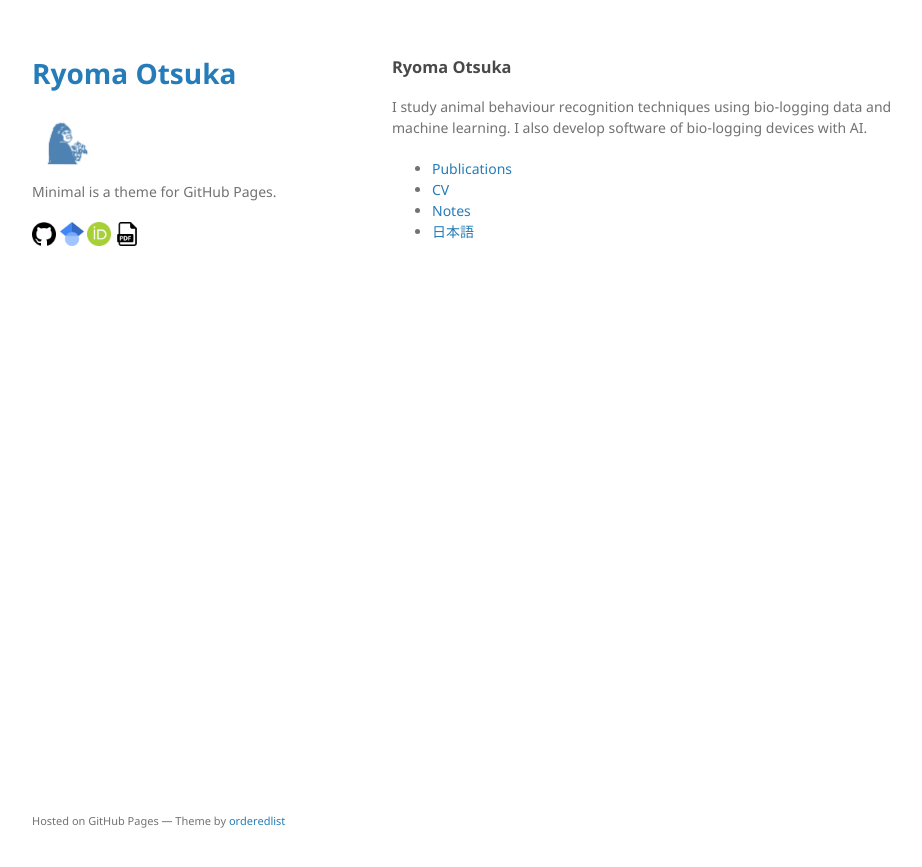
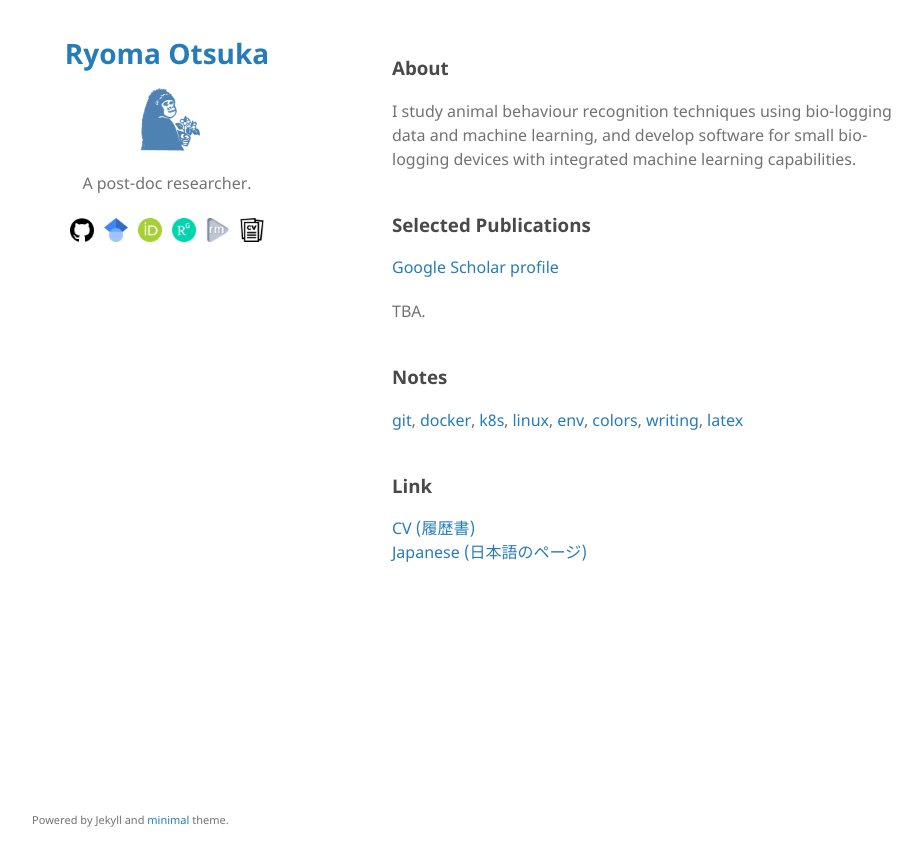
Before and after one commit to ryoma-otsuka/ryoma-otsuka.github.io, a Jekyll site: the page built from index.md, in a window 1280 px wide. Shown: the top 867 px of the page, without its empty margins (178-1100 px from the left). Built offline with Jekyll 4.4.1, drawn with Linux system fonts in a browser that asks for light colours; our own code applies the rules of GitHub Pages for plain Markdown files.

Commit message:
update: style update, local environment debugging

```diff
--- a/_config.yml
+++ b/_config.yml
@@ -1,8 +1,12 @@
 title: Ryoma Otsuka
 logo: /images/icons/dokudami_gorilla_lightblue_square.png
-description: Minimal is a theme for GitHub Pages.
-is_user_page: true
+description: A post-doc researcher.
 show_downloads: false
 google_analytics:
 theme: jekyll-theme-minimal
 markdown: GFM
+
+# For local environment debugging
+# url: "http://localhost:4000"
+# baseurl: ""
+# markdown: kramdown
--- a/_layouts/default.html
+++ b/_layouts/default.html
@@ -15,50 +15,61 @@
   <body>
     <div class="wrapper">
       <header>
+        <div class="title-container">
           <h1><a href="{{ "/" | absolute_url }}">{{ site.title | default: site.github.repository_name }}</a></h1>
+        </div>
 
+        <div class="logo-container">
           {% if site.logo %}
-          <img src="{{site.logo | relative_url}}" alt="Logo" width="67" />
+            <img src="{{ site.logo | relative_url }}" alt="Logo" width="100" />
           {% endif %}
+        </div>
 
+        <div class="description-container">
           <p>{{ site.description | default: site.github.project_tagline }}</p>
+        </div>
 
         <!-- {% if site.github.is_project_page %}
         <p class="view"><a href="{{ site.github.repository_url }}">View the Project on GitHub <small>{{ site.github.repository_nwo }}</small></a></p>
         {% endif %} -->
 
-        {% if site.github.is_user_page %}
-        <!-- <p class="view"><a href="{{ site.github.owner_url }}">View My GitHub Profile</a></p> -->
+        <!-- {% if site.github.is_user_page %}
+        <p class="view"><a href="{{ site.github.owner_url }}">View My GitHub Profile</a></p>
+        {% endif %} -->
+
         <p class="view">
-          <!-- GitHub Profile link -->
           <a href="{{ site.github.owner_url }}">
             <img src="{{ site.baseurl }}/images/icons/github.png" alt="GitHub Profile" width="24" height="24">
           </a>
 
-          <!-- Google Scholar link -->
           <a href="https://scholar.google.com/citations?user=TzrgGqEAAAAJ&hl=en" target="_blank">
             <img src="{{ site.baseurl }}/images/icons/google_scholar.png" alt="Google Scholar Profile" width="24" height="24">
           </a>
 
-          <!-- ORCiD link -->
           <a href="https://orcid.org/0000-0002-5147-1916" target="_blank">
             <img src="{{ site.baseurl }}/images/icons/orcid.png" alt="ORCiD" width="24" height="24">
           </a>
 
-          <!-- CV link -->
+          <a href="https://www.researchgate.net/profile/Ryoma-Otsuka-2" target="_blank">
+            <img src="{{ site.baseurl }}/images/icons/researchgate.png" alt="ORCiD" width="24" height="24">
+          </a>
+
+          <a href="https://researchmap.jp/ryoma_otsuka" target="_blank">
+            <img src="{{ site.baseurl }}/images/icons/researchmap.png" alt="CV" width="24" height="24">
+          </a>
+
           <a href="{{ site.baseurl }}/docs/cv/cv_en_jp.pdf" target="_blank">
-              <img src="{{ site.baseurl }}/images/icons/pdf.png" alt="CV" width="24" height="24">
+            <img src="{{ site.baseurl }}/images/icons/cv.png" alt="CV" width="24" height="24">
           </a>
         </p>
-        {% endif %}
 
-        {% if site.show_downloads %}
+        <!-- {% if site.show_downloads %}
         <ul class="downloads">
           <li><a href="{{ site.github.zip_url }}">Download <strong>ZIP File</strong></a></li>
           <li><a href="{{ site.github.tar_url }}">Download <strong>TAR Ball</strong></a></li>
           <li><a href="{{ site.github.repository_url }}">View On <strong>GitHub</strong></a></li>
         </ul>
-        {% endif %}
+        {% endif %} -->
       </header>
       <section>
 
@@ -69,7 +80,8 @@
         {% if site.github.is_project_page %}
         <p>This project is maintained by <a href="{{ site.github.owner_url }}">{{ site.github.owner_name }}</a></p>
         {% endif %}
-        <p><small>Hosted on GitHub Pages &mdash; Theme by <a href="https://github.com/orderedlist">orderedlist</a></small></p>
+        <!-- <p><small>Hosted on GitHub Pages &mdash; Theme by <a href="https://github.com/orderedlist">orderedlist</a></small></p> -->
+        <p><small>Powered by Jekyll and <a href="https://github.com/pages-themes/minimal">minimal</a> theme.</small></p>
       </footer>
     </div>
     <script src="{{ "/assets/js/scale.fix.js" | relative_url }}"></script>
--- a/_sass/jekyll-theme-minimal.scss
+++ b/_sass/jekyll-theme-minimal.scss
@@ -1,10 +1,12 @@
-@import "fonts";
-@import "rouge-github";
+// @import "fonts";
+// @import "rouge-github";
+@use "fonts";
+@use "rouge-github";
 
 body {
   background-color: #fff;
   padding:50px;
-  font: 14px/1.5 "Noto Sans", "Helvetica Neue", Helvetica, Arial, sans-serif;
+  font: 16px/1.5 "Noto Sans", "Helvetica Neue", Helvetica, Arial, sans-serif;
   color:#727272;
   font-weight:400;
 }
@@ -36,12 +38,18 @@ h3, h4, h5, h6 {
 
 a {
   color:#267CB9;
+  // color:#1E88E5;
+  // color:#4CAF50;
   text-decoration:none;
 }
 
 a:hover, a:focus {
-  color:#069;
-  font-weight: bold;
+  // color:#069;
+  // color:#4CAF50;
+  // color:#FF5722;
+  color:#E91E63;
+  // color:#D81B60;
+  // font-weight: bold;
 }
 
 a small {
@@ -284,3 +292,44 @@ footer {
     color:#444;
   }
 }
+
+// add by RO
+
+.title-container {
+  display: flex;
+  justify-content: center;
+  align-items: center;
+  height: 10px;
+}
+
+.logo-container {
+  display: flex;
+  justify-content: center;
+  align-items: center;
+  height: 100px;
+}
+
+.description-container {
+  display: flex;
+  justify-content: center;
+  align-items: center;
+  height: 50px;
+}
+
+.view {
+  display: flex;  /* Flexboxを使用 */
+  justify-content: center;  /* 横方向に中央揃え */
+  align-items: center;  /* 縦方向に中央揃え（高さがある場合） */
+  gap: 10px;  /* アイコンの間隔を指定 */
+}
+
+.icon-list {
+  list-style: none;
+  padding: 0;
+  display: flex;
+  // justify-content: space-around;
+}
+
+.icon-list li {
+  margin: 0 7px;
+}
--- a/_sass/minimal.scss
+++ b/_sass/minimal.scss
@@ -1,4 +1,5 @@
 // Placeholder file. If your site uses
 //     @import "{{ site.theme }}";
 // Then using this theme with jekyll-remote-theme will work fine.
-@import "jekyll-theme-minimal";
+// @import "jekyll-theme-minimal";
+@use "jekyll-theme-minimal";
--- a/assets/css/style.scss
+++ b/assets/css/style.scss
@@ -1,4 +1,5 @@
 ---
 ---
 
-@import "jekyll-theme-minimal";
+// @import "jekyll-theme-minimal";
+@use "jekyll-theme-minimal";
--- a/index.md
+++ b/index.md
@@ -1,12 +1,33 @@
-### Ryoma Otsuka
-I study animal behaviour recognition techniques using bio-logging data and machine learning. I also develop software of bio-logging devices with AI.
+---
+layout: default
+---
 
-- [Publications](https://scholar.google.co.jp/citations?user=TzrgGqEAAAAJ&hl=ja)
-- [CV](docs/cv/cv_en_jp.pdf)
-- [Notes](pages/notes/notes.md)
-- [日本語](pages/index_jp.md)
+### About
+I study animal behaviour recognition techniques using bio-logging data and machine learning, and develop software for small bio-logging devices with integrated machine learning capabilities.
+<br>
+<br>
 
-<!-- <be>
-<br>  -->
+### Selected Publications
+[Google Scholar profile](https://scholar.google.co.jp/citations?user=TzrgGqEAAAAJ&hl=en)
 
-<!-- [<img src="/images/icons/github.png" width="30">](https://github.com/ryoma-otsuka)&nbsp;&nbsp; [<img src="/images/icons/google_scholar.png" width="30">](https://scholar.google.co.jp/citations?user=TzrgGqEAAAAJ&hl=ja)&nbsp;&nbsp; [<img src="/images/icons/orcid.png" width="30">](https://orcid.org/0000-0002-5147-1916)&nbsp;&nbsp; [<img src="/images/icons/researchgate.png" width="30">](https://www.researchgate.net/profile/Ryoma-Otsuka-2)&nbsp;&nbsp; [<img src="/images/icons/research_map.png" width="90">](https://researchmap.jp/ryoma_otsuka)&nbsp;&nbsp; -->
+TBA.
+<br>
+<br>
+
+### Notes
+[git](pages/notes/git.md), [docker](pages/notes/docker.md), [k8s](pages/notes/k8s.md), [linux](pages/notes/linux.md), [env](pages/notes/env.md), [colors](pages/notes/colors.md), [writing](pages/notes/writing.md), [latex](pages/notes/latex.md)
+<br>
+<br>
+
+### Link
+[CV (履歴書)](docs/cv/cv_en_jp.pdf)
+[Japanese (日本語のページ)](index_jp.md)
+
+<!-- footer icons -->
+<!-- <ul class="icon-list">
+  <li><a href="https://github.com/ryoma-otsuka"><img src="{{ site.baseurl }}/images/icons/github.png" width="30"></a></li>
+  <li><a href="https://scholar.google.co.jp/citations?user=TzrgGqEAAAAJ&hl=en"><img src="{{ site.baseurl }}/images/icons/google_scholar.png" width="30"></a></li>
+  <li><a href="https://orcid.org/0000-0002-5147-1916"><img src="{{ site.baseurl }}/images/icons/orcid.png" width="30"></a></li>
+  <li><a href="https://www.researchgate.net/profile/Ryoma-Otsuka-2"><img src="{{ site.baseurl }}/images/icons/researchgate.png" width="30"></a></li>
+  <li><a href="https://researchmap.jp/ryoma_otsuka"><img src="{{ site.baseurl }}/images/icons/research_map.png" width="90"></a></li>
+</ul> -->
```
Also changed, not shown: index_jp.md (added, +18 -0 lines), pages/index_jp.md (deleted, +0 -13 lines), images/icons/cv.png (added), images/icons/researchmap.png (added). Lines whose indentation alone changed are shown as unchanged.
